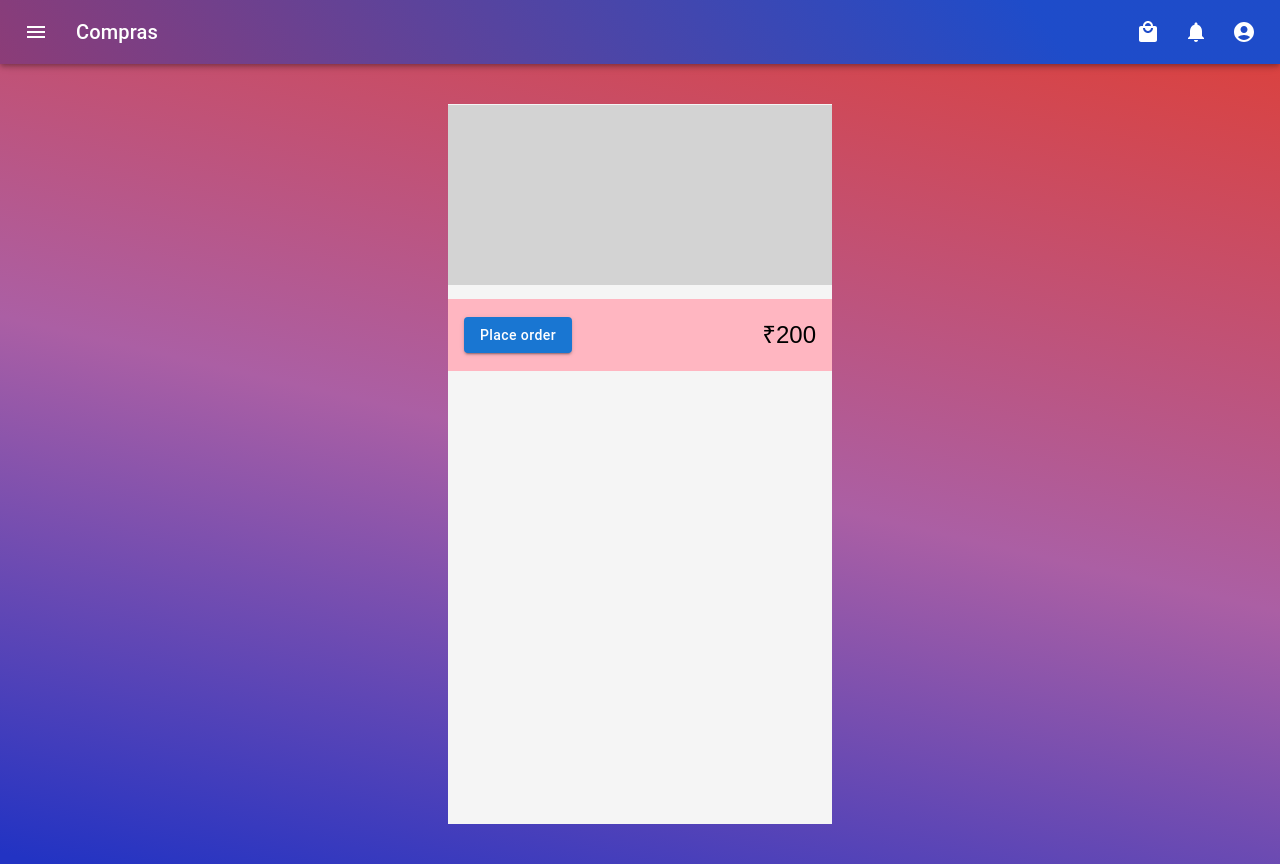
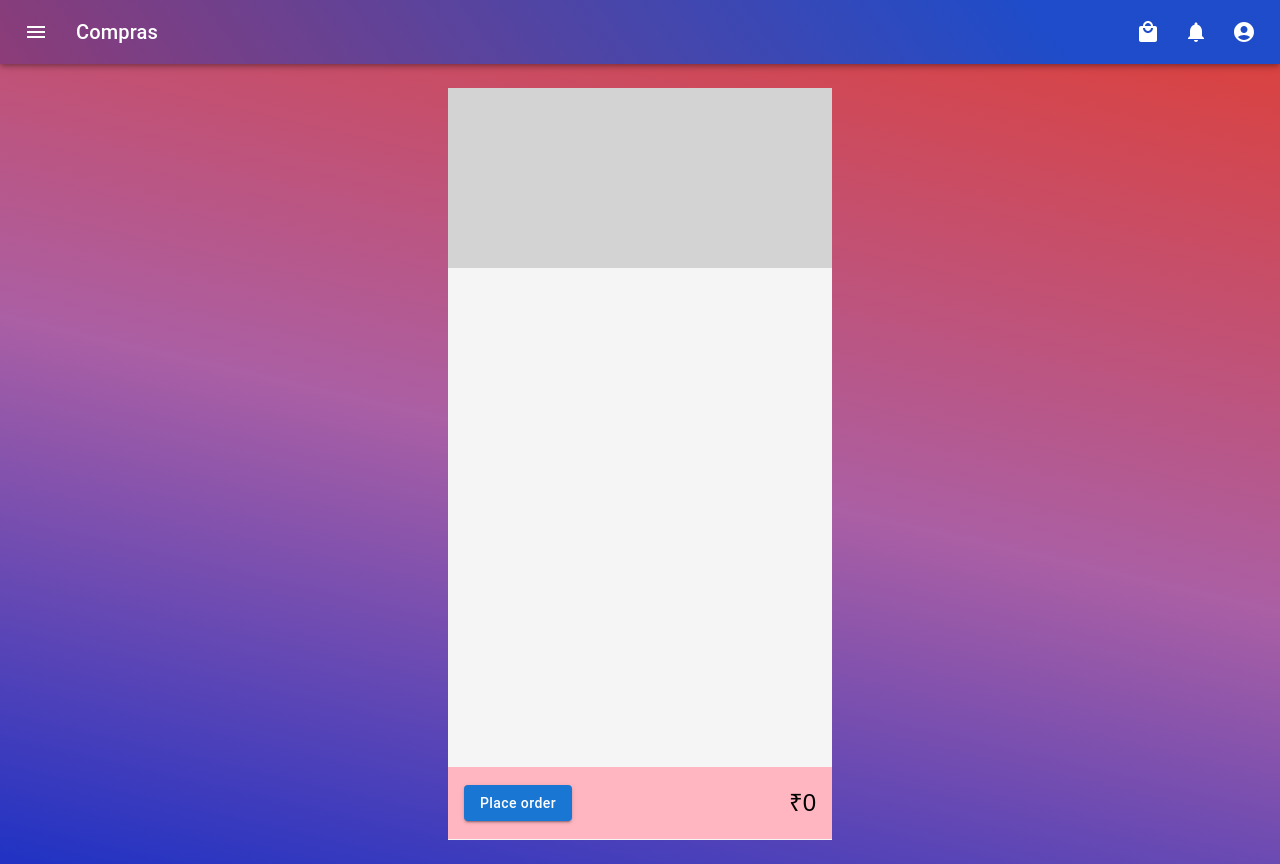
Before and after one commit to ruturajmengal2016/Project_1, a React (Create React App) app: page /bill in a window 1280 px wide. Built offline with nearby package versions, Linux system fonts and the light colour scheme; the HTML template or start-up script is replaced by a standard one.

Commit message:
title change in readme.md file

```diff
--- a/src/Components/Atoms/Bill.jsx
+++ b/src/Components/Atoms/Bill.jsx
@@ -30,7 +30,6 @@ export default function Bill() {
           justifyContent: "flex-start",
           alignItems: "center",
           gap: "1rem",
-          overflowY: "auto",
         }}
       >
         <Box
@@ -43,9 +42,18 @@ export default function Bill() {
             backgroundColor: "lightgray",
           }}
         ></Box>
-        {billData.map((ele, ind) => {
-          return <Itembox key={ind} items={ele} />;
-        })}
+        <Box
+          sx={{
+            height: "65%",
+            minHeight: "fit-content",
+            width: "100%",
+            overflowY: "auto",
+          }}
+        >
+          {billData.map((ele, ind) => {
+            return <Itembox key={ind} items={ele} />;
+          })}
+        </Box>
         <Box
           sx={{
             position: "relative",
@@ -65,7 +73,10 @@ export default function Bill() {
             Place order
           </Button>
           <Typography variant="h5" fontFamily="sans-serif">
-            ₹{200}
+            ₹
+            {billData
+              .map((ele) => ele.price)
+              .reduce((curr, nextVal) => curr + nextVal, 0)}
           </Typography>
         </Box>
       </Box>
@@ -86,7 +97,9 @@ const Itembox = ({ items }) => {
         padding: "0rem 0.3rem",
       }}
     >
-      <Typography component="div">{items.name}</Typography>
+      <Typography component="div" maxWidth="20%">
+        {items.name}
+      </Typography>
       <Typography
         component="div"
         sx={{
@@ -94,6 +107,7 @@ const Itembox = ({ items }) => {
           justifyContent: "center",
           alignItems: "center",
           gap: "0.2rem",
+          maxWidth: "30%",
         }}
       >
         <IconButton
@@ -112,7 +126,9 @@ const Itembox = ({ items }) => {
           <RemoveIcon sx={{ color: "red" }} />
         </IconButton>
       </Typography>
-      <Typography component="div">{items.quantity * items.price}</Typography>
+      <Typography component="div" maxWidth="20%">
+        {items.quantity * items.price}
+      </Typography>
     </Box>
   );
 };
```
Also changed, not shown: 8 other files (tests, documents, lock files or other folders).
